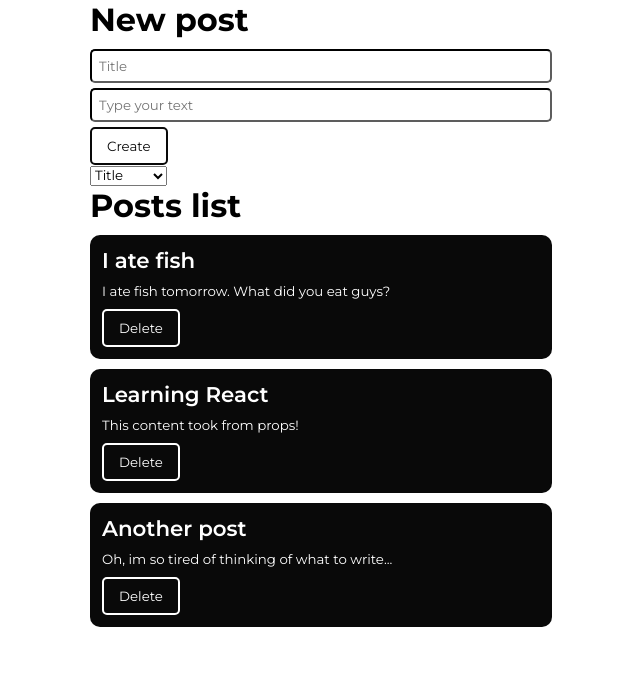
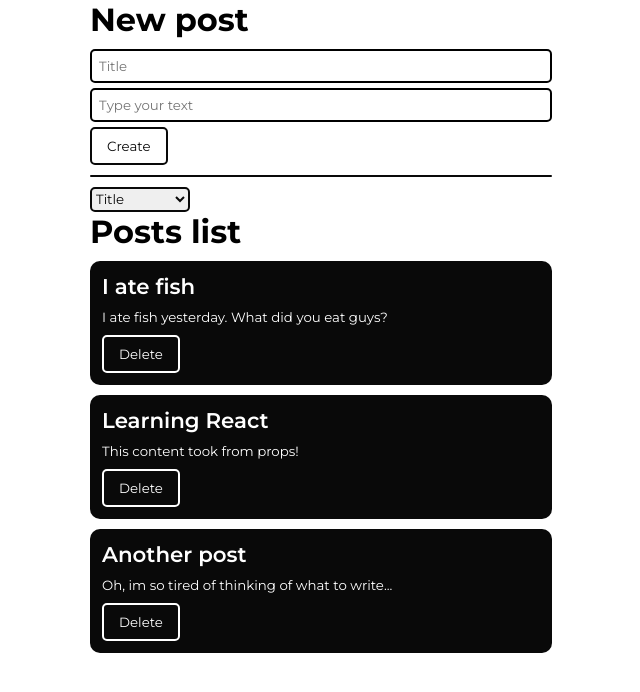
Before and after one commit to dhelfy/react-course, a React (Create React App) app: page / in a window 1280 px wide. Shown: the top 692 px of the page, without its empty margins (319-959 px from the left). Built offline with nearby package versions, Linux system fonts and the light colour scheme.

Commit message:
added sort

```diff
--- a/src/App.js
+++ b/src/App.js
@@ -6,10 +6,12 @@
 
 function App() {
   let [posts, setPosts] = useState([
-    { id: 1, title: 'I ate fish', content: 'I ate fish tomorrow. What did you eat guys?' },
+    { id: 1, title: 'I ate fish', content: 'I ate fish yesterday. What did you eat guys?' },
     { id: 2, title: 'Learning React', content: 'This content took from props!' },
     { id: 3, title: 'Another post', content: 'Oh, im so tired of thinking of what to write...' }
   ])
+
+  let [selectValue, setSelectValue] = useState('')
 
   function createPost(newPost) {
     setPosts([...posts, newPost])
@@ -19,16 +21,28 @@
     setPosts(posts.filter(item => item.id !== post.id))
   }
 
+  function postSort(sort) {
+    setSelectValue(sort)
+
+    setPosts([...posts].sort((a, b) => a[sort].localeCompare(b[sort])))
+    console.log(posts)
+  }
+
   return (
     <div className="App">
-      <PostForm create={createPost}/>
+      <PostForm create={createPost} />
 
-      <CstmSelect defValue={'Sort by'}
-      options={[
-        {name: 'Title', value: 'title'},
-        {name: 'Content', value: 'content'} ]}/>
+      <hr></hr>
 
-      {posts.length <= 0 ? <h1>There is not a single post yet :(</h1> : <PostsList posts={posts} deletePost={deletePost}/>}
+      <CstmSelect defValue='Sort by'
+        selectValue={selectValue} postSort={postSort}
+        options={[
+          { name: 'Title', value: 'title' },
+          { name: 'Content', value: 'content' }
+        ]}
+      />
+
+      {posts.length <= 0 ? <h1>There is not a single post yet :(</h1> : <PostsList posts={posts} deletePost={deletePost} />}
     </div>
   );
 }
--- a/src/components/UI/button/CstmButton.jsx
+++ b/src/components/UI/button/CstmButton.jsx
@@ -1,7 +1,7 @@
 import styles from "./Button.module.css"
 
-export default function CstmButton({ children, ...props}) {
-    let classes = styles[props.BtnColor] + ' ' + styles.cstmButton
+export default function CstmButton({ BtnColor, children, ...props}) {
+    let classes = styles[BtnColor] + ' ' + styles.cstmButton
 
     return(
         <>
--- a/src/components/UI/input/Input.module.css
+++ b/src/components/UI/input/Input.module.css
@@ -2,4 +2,6 @@
     padding: 7px;
     border-radius: 5px;
     border-color: #090909;
+    border: 2px solid;
+    outline: none;
 }
--- a/src/components/UI/select/CstmSelect.jsx
+++ b/src/components/UI/select/CstmSelect.jsx
@@ -1,8 +1,17 @@
-export default function CstmSelect ({defValue, options}) {
+import styles from './Select.module.css'
+
+export default function CstmSelect({ defValue, selectValue, postSort, options }) {
     return (
-        <select>
-            <option disabled>{defValue}</option>
-            {options.map(option => <option value={option.value}>{option.name}</option>)}
+        <select value={selectValue} className={styles.cstmSelect} onChange={(event) => {postSort(event.currentTarget.value)}}>
+            <option disabled className={styles.cstmOption}>{defValue}</option>
+
+            {options.map(function (option) {
+                return (
+                    <option key={option.value} value={option.value}>
+                        {option.name}
+                    </option>
+                )
+            })}
         </select>
     )
 }
--- a/src/components/UI/select/Select.module.css
+++ b/src/components/UI/select/Select.module.css
@@ -0,0 +1,13 @@
+.cstmSelect {
+    color: #090909;
+    border: solid 2px;
+    border-color: #090909;
+    border-radius: 5px;
+    outline: none;
+    width: 100px;
+    height: 25px;
+}
+
+.cstmOption {
+    color: #090909;
+}
--- a/src/styles/styles.css
+++ b/src/styles/styles.css
@@ -3,6 +3,14 @@
     margin: 0;
     transition: 1s;
     font-family: "Montserrat", sans-serif;
+}
+
+hr {
+    margin: 10px 0px 10px 0px;
+    height: 2px;
+    border-width: 0px;
+    background-color: #090909;
+    border-radius: 5px;
 }
 
 #root {
```
